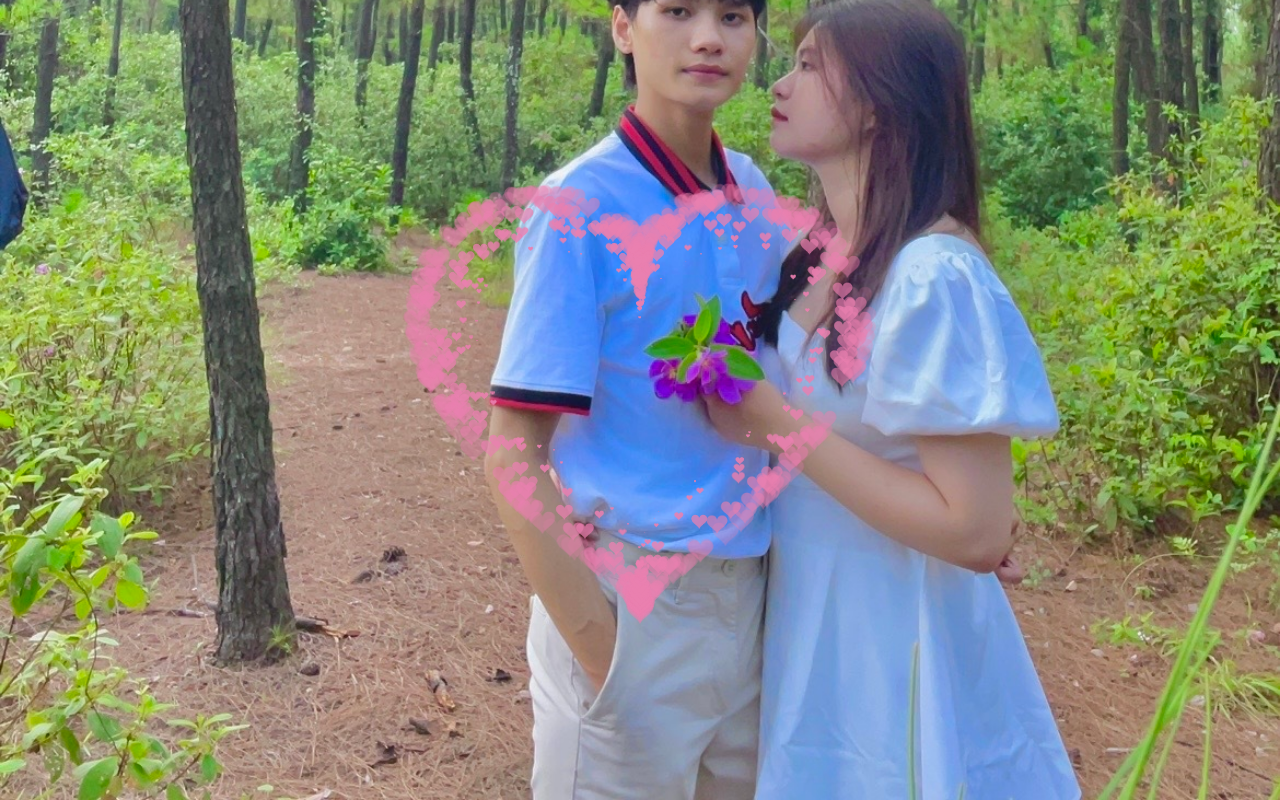
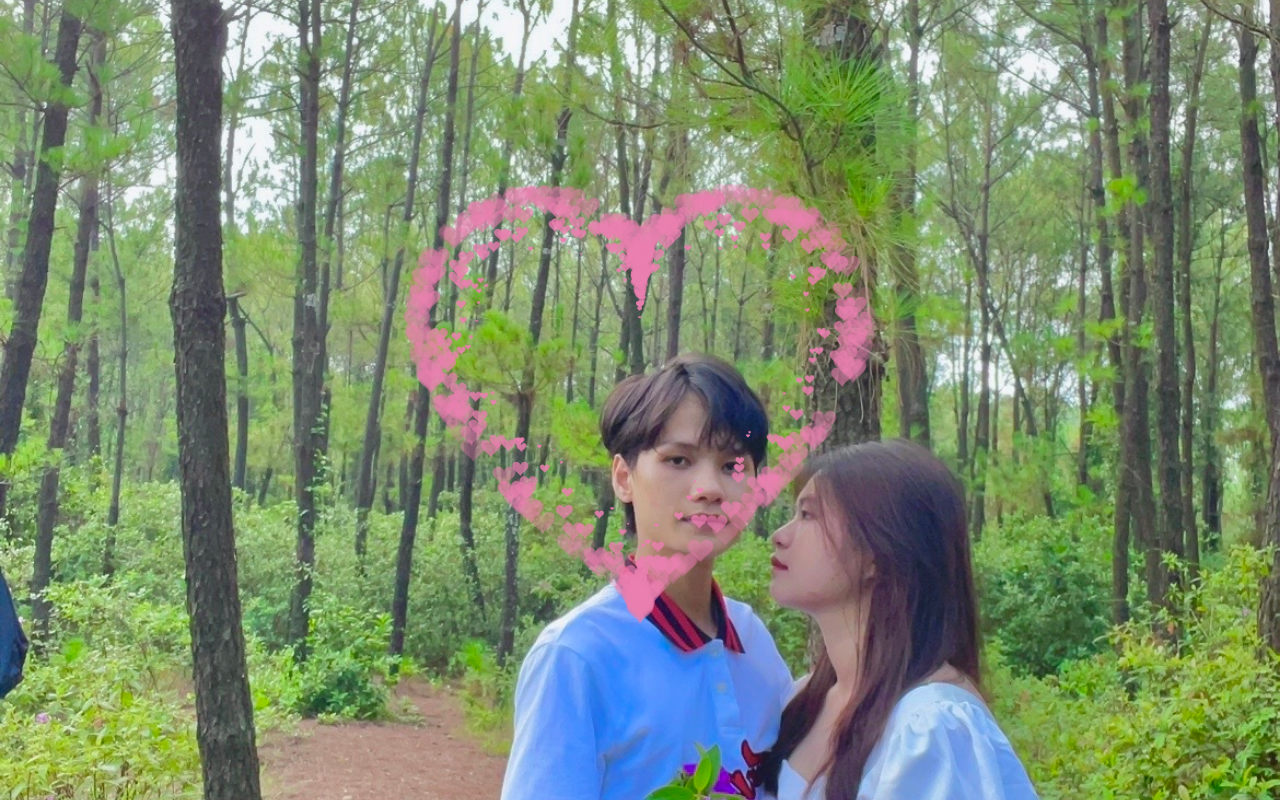
Before and after one commit to hvdvchung/My_Love, a plain HTML site: page index.html in a window 1280 px wide. Drawn offline with Linux system fonts and the light colour scheme.

Commit message:
Update index.html

```diff
--- a/index.html
+++ b/index.html
@@ -21,7 +21,7 @@ canvas {
   </style>
  </HEAD>
 
- <BODY style="background-image: url(./image/imageIMG_4411.JPG);background-repeat: no-repeat;background-size: cover;background-position: bottom center;">
+ <BODY style="background-image: url(./image/imageIMG_4411.JPG);background-repeat: no-repeat;background-size: cover;background-position: center;">
   <canvas id="pinkboard"></canvas>
   <script>
   /*
```
